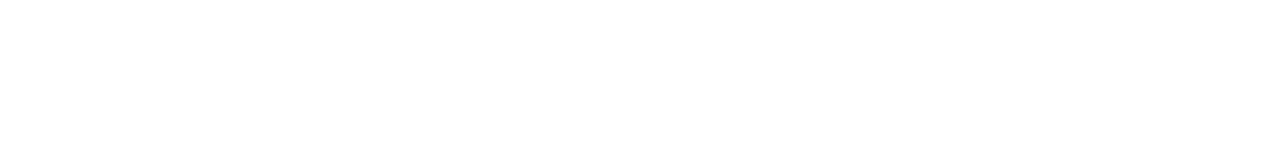
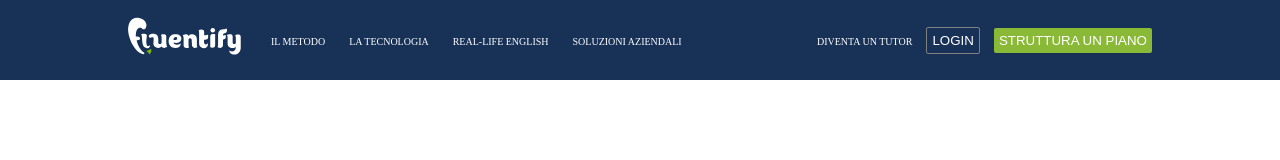
Before and after one commit to AlessandroSestili/htmlcss-fluentify, a plain HTML site: page index.html in a window 1280 px wide. Drawn offline with Linux system fonts and the light colour scheme.

Commit message:
implemento header

```diff
--- a/index.html
+++ b/index.html
@@ -8,6 +8,47 @@
     <title>Document</title>
 </head>
 <body>
+    <header>
+        <!-- logo  -->
+        <nav class="wrapper">
+            <div class="logo">
+                <img src="img/logo.svg" alt="logo-fluentify">
+            </div>
+            <!-- links  -->
+            <div class="links">
+                <ul>
+                    <li>
+                        <a href="#">IL METODO</a>
+                    </li>
+                    <li>
+                        <a href="#">LA TECNOLOGIA</a>
+                    </li>
+                    <li>
+                        <a href="#">REAL-LIFE ENGLISH</a>
+                    </li>
+                    <li>
+                        <a href="#">SOLUZIONI AZIENDALI</a>
+                    </li>
+                </ul>
+            </div>
+            <!-- login  -->
+            <div class="login">
+                <ul>
+                    <li>
+                        <a href="#">DIVENTA UN TUTOR</a>
+                    </li>
+                    <li>
+                        <button class="blue-button">LOGIN</button>
+                    </li>
+                    <li>
+                        <button class="green-button">STRUTTURA UN PIANO</button>
+                    </li>
+                </ul>
+            </div>
+        </nav>
+    </header>
+
+
 
 </body>
 </html>
--- a/style.css
+++ b/style.css
@@ -3,3 +3,115 @@
     padding: 0;
     box-sizing: border-box;
 }
+
+    /* HEADER  */
+header {
+    width: 100%;
+    height: 80px;
+
+    background-color: rgb(23, 49, 87);
+}
+
+header > .wrapper {
+    width: 80%;
+    height: 100%;
+
+    margin: auto;
+}
+
+.wrapper::after {
+    content: "";
+    display: table;
+    clear: both;
+}
+
+header > .wrapper > * {
+    /* display: inline-block; */
+
+    line-height: 80px;
+    vertical-align: middle;
+}
+
+
+
+
+    /* logo  */
+.wrapper > .logo {
+    padding-top: 10px;
+}
+
+
+
+    /* links  */
+
+.links {
+    margin-left: 10px;
+}
+.wrapper > .links > ul {
+    list-style: none;
+}
+
+.wrapper > .links > ul > * {
+    display: inline-block;
+
+    margin-left: 20px;
+}
+
+.wrapper > .links > ul > li > * {
+    color: white;
+    text-decoration: none;
+
+    font-size: x-small;
+}
+
+.logo , .links {
+    float: left;
+}
+
+
+
+/* login  */
+.login {
+    float: right;
+}
+
+.wrapper > .login > ul {
+    list-style: none;
+}
+
+.wrapper > .login > ul > * {
+    display: inline-block;
+
+    padding-left: 10px;
+}
+
+.wrapper > .login > ul > li > * {
+    text-decoration: none;
+}
+
+.wrapper > .login > ul > li > a {
+    color: white;
+
+    font-size: x-small;
+}
+
+.green-button {
+    background-color: rgb(138, 185, 56);
+
+    padding: 5px;
+    border-radius: 2px;
+    border-style: none;
+
+    color: white;
+}
+
+.blue-button {
+    background-color: rgb(23, 49, 87);
+
+    padding: 5px;
+    border-radius: 2px;
+    border-style: none;
+    border: 1px solid grey;
+
+    color: white;
+}
```
